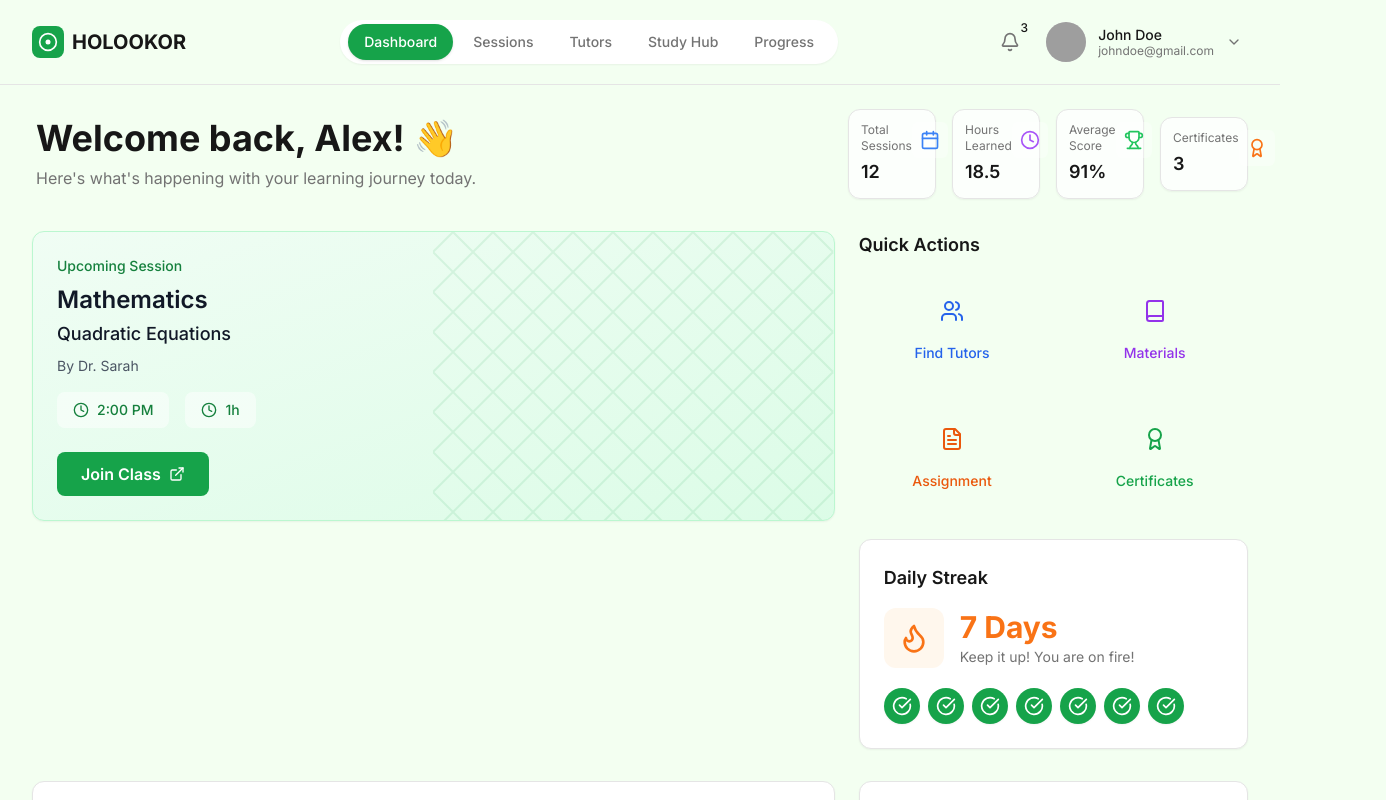
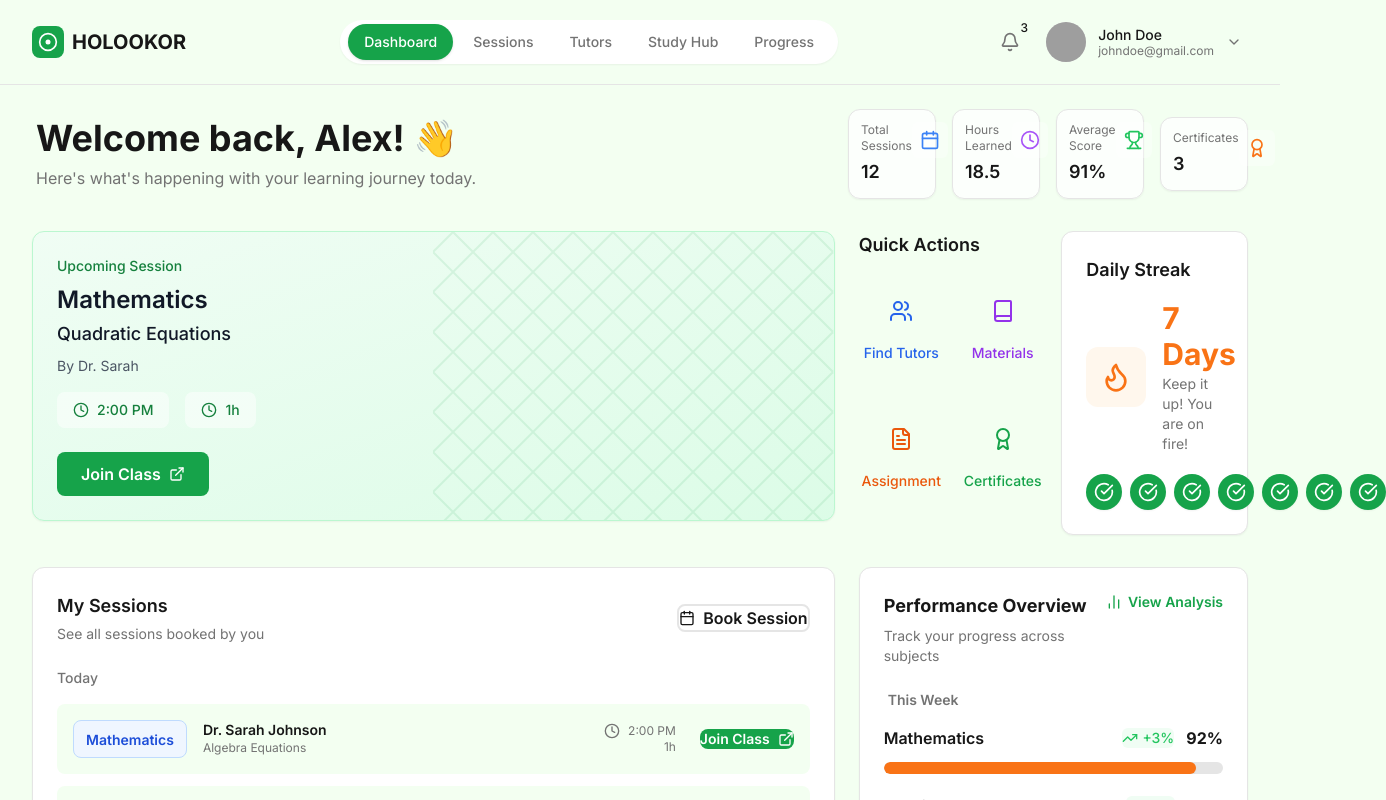
Before and after one commit to AsteriskRD/Holookor-Frontend, a Next.js app: page / in a window 1280 px wide. Shown: the top 800 px of the page, 1386 px wide, since content can reach past the window. Built offline with nearby package versions, Linux system fonts and the light colour scheme; grey boxes are pictures that could not be loaded.

Commit message:
dashboard layout adjusted

```diff
--- a/src/components/Dashboard.jsx
+++ b/src/components/Dashboard.jsx
@@ -73,14 +73,18 @@ export default function Dashboard({ data }) {
               onJoinClass={handleJoinClass}
             />
           </div>
-          <div className="lg:col-span-4 space-y-6">
+          <div className="lg:col-span-4">
+            <div className="grid grid-cols-2 gap-4">
               <div>
                 <h3 className="text-lg font-semibold mb-4 text-[var(--color-foreground)]">
                   Quick Actions
                 </h3>
                 <QuickActionsGrid />
               </div>
+              <div>
                 <DailyStreakTracker streak={dailyStreak} />
+              </div>
+            </div>
           </div>
         </div>
 
```
Lines whose indentation alone changed are shown as unchanged.
